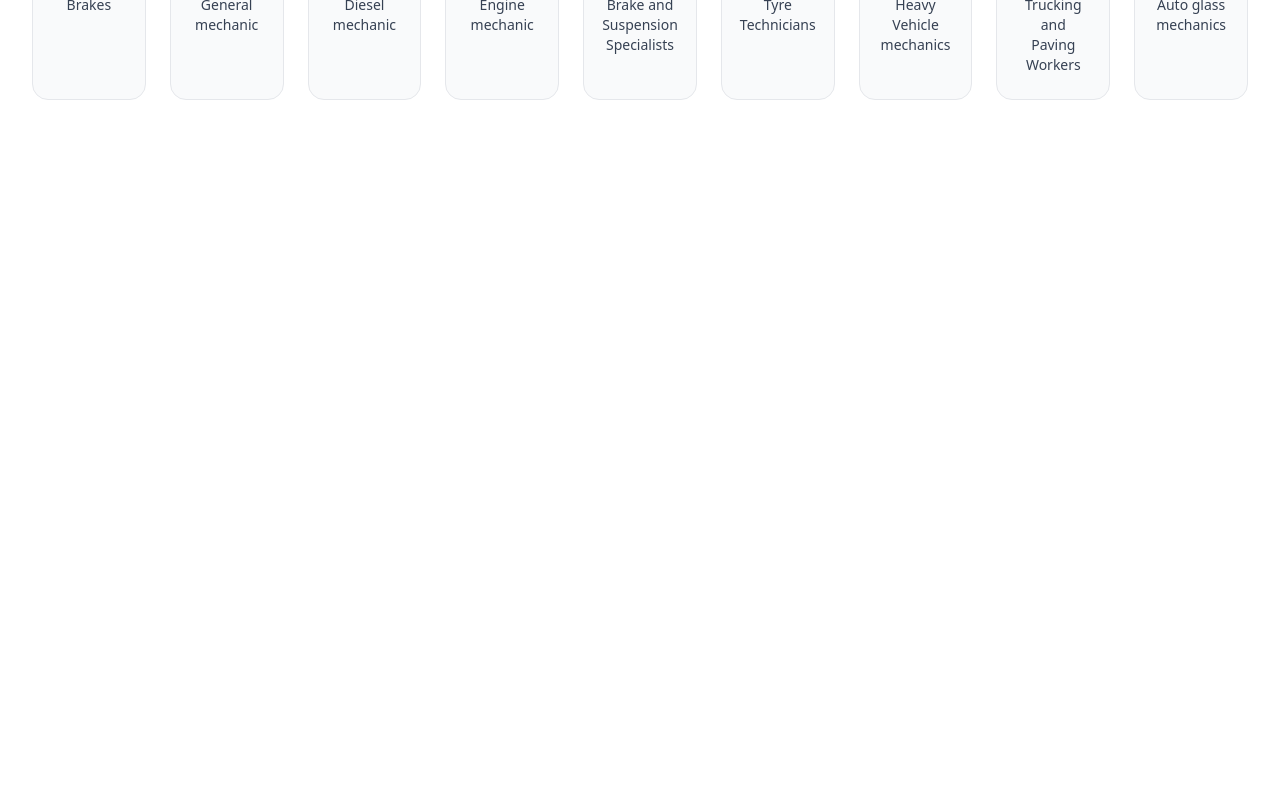
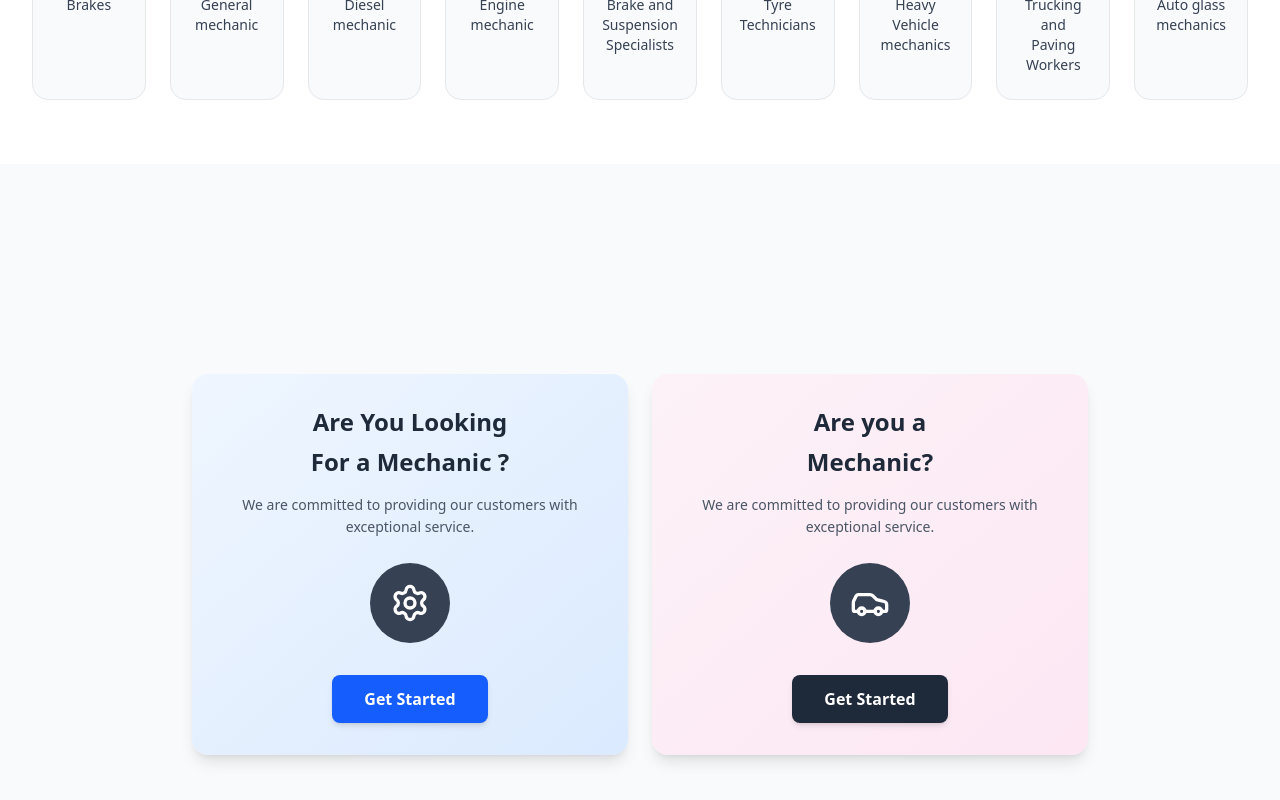
Before and after one commit to pedropkmmt/Mechanic-Finder, a React (Vite) app in the folder mechanic-finder/: page / in a window 1280 px wide. Shown: the part 856-1656 px from the top of the page. Before the commit the page ends 1020 px from the top, so only its background shows below. Built offline with nearby package versions, Linux system fonts and the light colour scheme.

Commit message:
mechanic service card

```diff
--- /dev/null
+++ b/mechanic-finder/src/components/MechanicServiceCard.jsx
@@ -0,0 +1,62 @@
+import React from 'react';
+import { Settings, Car } from 'lucide-react';
+
+export default function MechanicServiceCards() {
+  return (
+    <div className="min-h-screen bg-gray-50 flex items-center justify-center p-4">
+      <div className="w-full max-w-4xl grid grid-cols-1 md:grid-cols-2 gap-6">
+
+        {/* Looking for a Mechanic Card */}
+        <div className="bg-gradient-to-br from-blue-50 to-blue-100 rounded-2xl p-8 text-center shadow-lg">
+          <div className="mb-6">
+            <h2 className="text-2xl font-bold text-gray-800 mb-2">
+              Are You Looking
+            </h2>
+            <h2 className="text-2xl font-bold text-gray-800 mb-4">
+              For a Mechanic ?
+            </h2>
+            <p className="text-gray-600 text-sm leading-relaxed">
+              We are committed to providing our customers with exceptional service.
+            </p>
+          </div>
+
+          <div className="mb-8">
+            <div className="inline-flex items-center justify-center w-20 h-20 bg-gray-700 rounded-full">
+              <Settings className="w-10 h-10 text-white" />
+            </div>
+          </div>
+
+          <button className="bg-blue-600 hover:bg-blue-700 text-white font-semibold py-3 px-8 rounded-lg transition-colors duration-200 shadow-md">
+            Get Started
+          </button>
+        </div>
+
+        {/* Are you a Mechanic Card */}
+        <div className="bg-gradient-to-br from-pink-50 to-pink-100 rounded-2xl p-8 text-center shadow-lg">
+          <div className="mb-6">
+            <h2 className="text-2xl font-bold text-gray-800 mb-2">
+              Are you a
+            </h2>
+            <h2 className="text-2xl font-bold text-gray-800 mb-4">
+              Mechanic?
+            </h2>
+            <p className="text-gray-600 text-sm leading-relaxed">
+              We are committed to providing our customers with exceptional service.
+            </p>
+          </div>
+
+          <div className="mb-8">
+            <div className="inline-flex items-center justify-center w-20 h-20 bg-gray-700 rounded-full">
+              <Car className="w-10 h-10 text-white" />
+            </div>
+          </div>
+
+          <button className="bg-gray-800 hover:bg-gray-900 text-white font-semibold py-3 px-8 rounded-lg transition-colors duration-200 shadow-md">
+            Get Started
+          </button>
+        </div>
+
+      </div>
+    </div>
+  );
+}
--- a/mechanic-finder/src/pages/Landing Page.jsx
+++ b/mechanic-finder/src/pages/Landing Page.jsx
@@ -1,6 +1,7 @@
 import Mechanicoptions from "../components/MechanicTypes";
 import NavBar from "../components/Navbar";
 import Filterbar from "../features/FilterBar";
+import MechanicServiceCards from "../components/MechanicServiceCard";
 
 const FindMechanicPage = () => {
   return (
@@ -25,6 +26,8 @@ const FindMechanicPage = () => {
       </section>
        {/* Browse By Type */}
        < Mechanicoptions />
+        {/* Looking for a Mechanic Card */}
+        <MechanicServiceCards/>
     </div>
   );
 };
```
